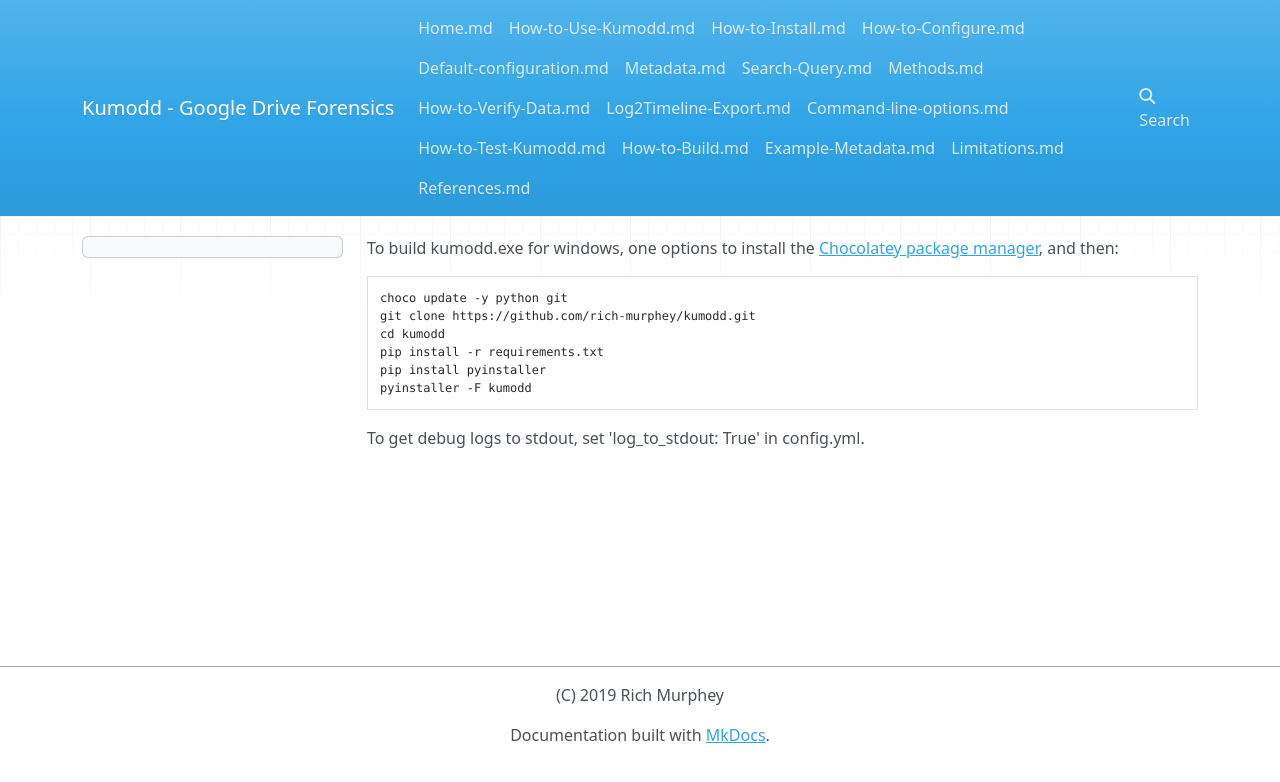
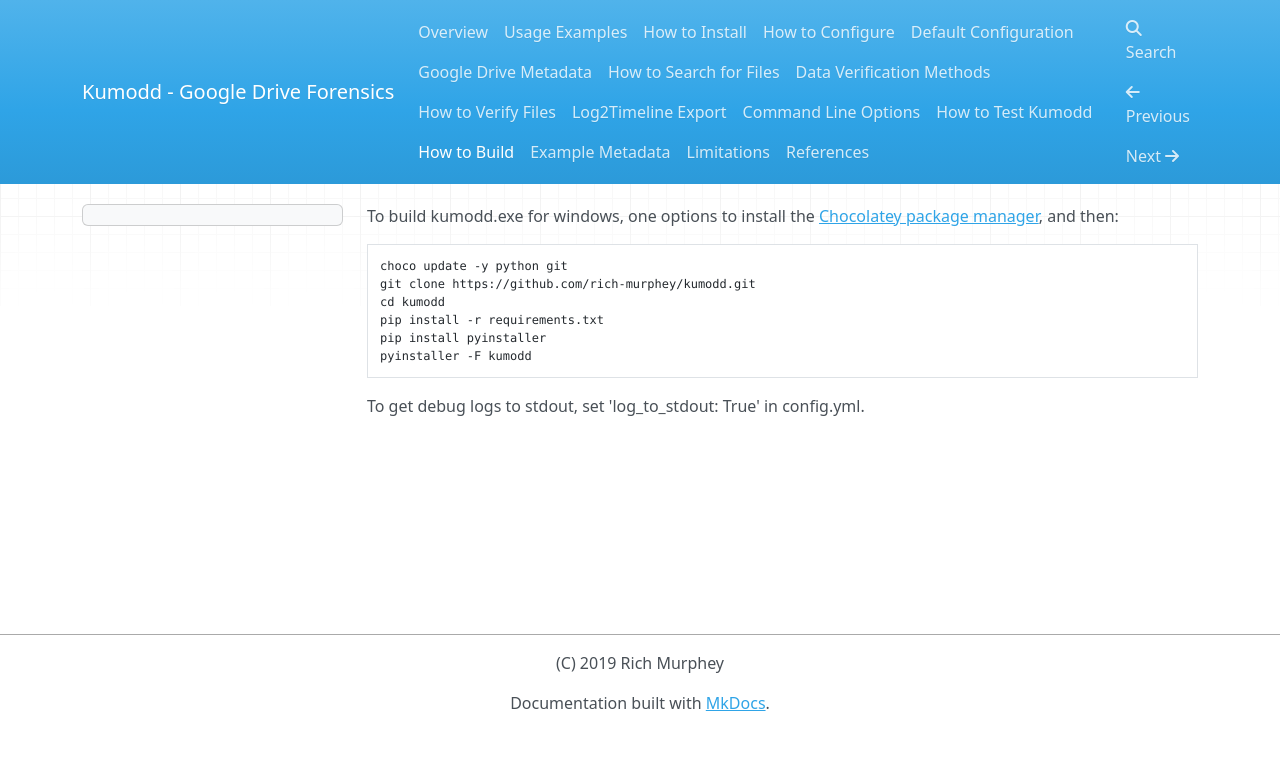
Before and after one commit to andresebr/kumodd, an MkDocs documentation site: the page built from docs/How-to-Build.md, in a window 1280 px wide. Shown: the top 782 px of the page. Built offline with MkDocs 1.6.1, drawn with Linux system fonts in a browser that asks for light colours; nearby versions of some CDN libraries; old or Windows-style settings are respelled for this version of MkDocs.

```diff
--- a/mkdocs.yml
+++ b/mkdocs.yml
@@ -3,19 +3,19 @@ site_description: Kumodd - Google Drive Forensics
 site_author: Rich Murphey
 copyright: (C) 2019 Rich Murphey
 pages:
-- ['Overview', 'Home.md']
-- ['Usage Examples', 'How-to-Use-Kumodd.md']
-- ['How to Install', 'How-to-Install.md']
-- ['How to Configure', 'How-to-Configure.md']
-- ['Default Configuration', 'Default-configuration.md']
-- ['Google Drive Metadata', 'Metadata.md']
-- ['How to Search for Files', 'Search-Query.md']
-- ['Data Verification Methods', 'Methods.md']
-- ['How to Verify Files', 'How-to-Verify-Data.md']
-- ['Log2Timeline Export', 'Log2Timeline-Export.md']
-- ['Command Line Options', 'Command-line-options.md']
-- ['How to Test Kumodd', 'How-to-Test-Kumodd.md']
-- ['How to Build', 'How-to-Build.md']
-- ['Example Metadata', 'Example-Metadata.md']
-- ['Limitations', 'Limitations.md']
-- ['References', 'References.md']
+- ['Home.md', 'Overview']
+- ['How-to-Use-Kumodd.md', 'Usage Examples']
+- ['How-to-Install.md', 'How to Install']
+- ['How-to-Configure.md', 'How to Configure']
+- ['Default-configuration.md', 'Default Configuration']
+- ['Metadata.md', 'Google Drive Metadata']
+- ['Search-Query.md', 'How to Search for Files']
+- ['Methods.md', 'Data Verification Methods']
+- ['How-to-Verify-Data.md', 'How to Verify Files']
+- ['Log2Timeline-Export.md', 'Log2Timeline Export']
+- ['Command-line-options.md', 'Command Line Options']
+- ['How-to-Test-Kumodd.md', 'How to Test Kumodd']
+- ['How-to-Build.md', 'How to Build']
+- ['Example-Metadata.md', 'Example Metadata']
+- ['Limitations.md', 'Limitations']
+- ['References.md', 'References']
```
